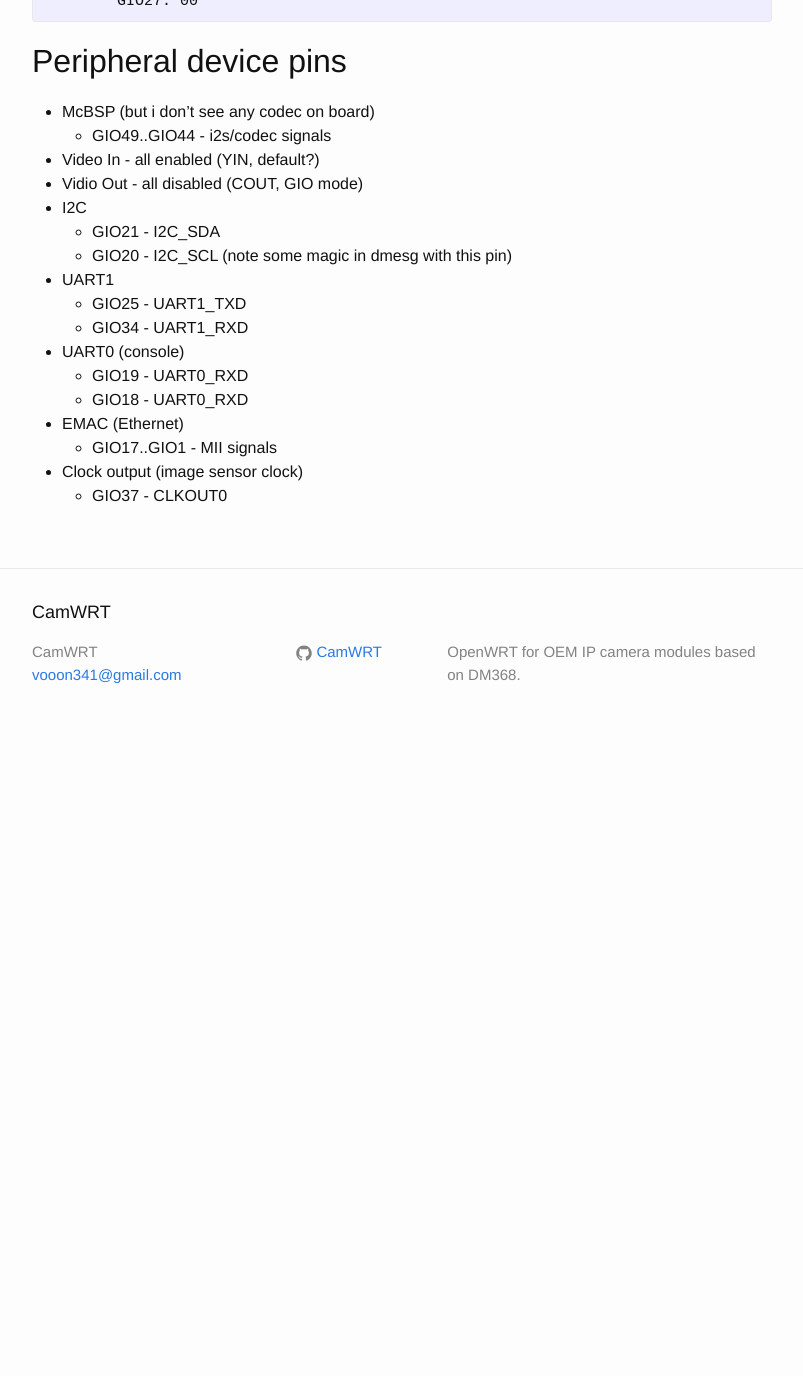
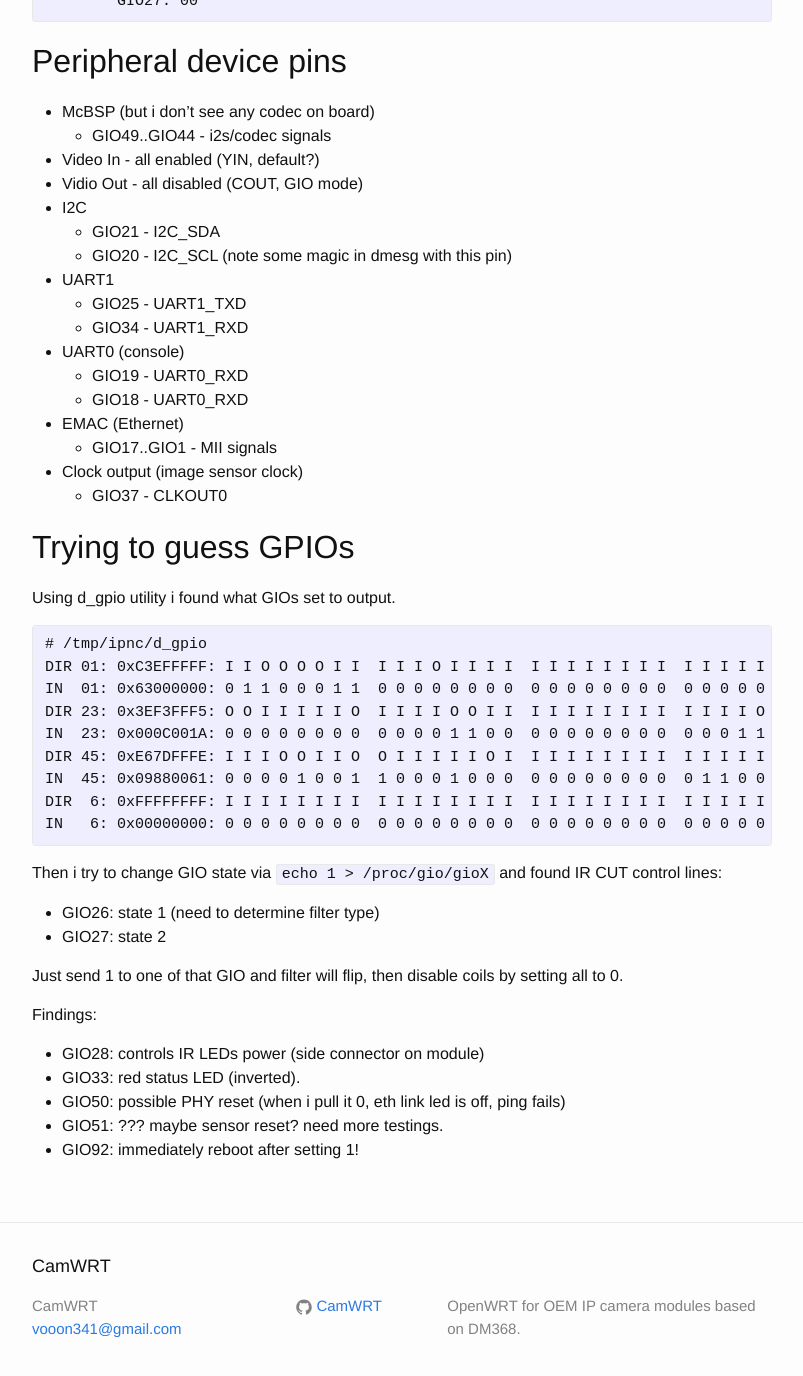
Before and after one commit to CamWRT/camwrt.github.io, a Jekyll site: the page built from _posts/2014-12-13-dump-pinmux.md, in a window 1280 px wide and 1400 px high, scrolled down 2452 px. Shown: the top 1376 px of the window, without its empty margins (238-1041 px from the left). Built offline with Jekyll 4.4.1, drawn with Linux system fonts in a browser that asks for light colours; before the commit the page ends 3198 px from its top, so only the background shows below that.

Commit message:
pinmux: Add found gpios

```diff
--- a/_posts/2014-12-13-dump-pinmux.md
+++ b/_posts/2014-12-13-dump-pinmux.md
@@ -133,5 +133,39 @@ Peripheral device pins
   - GIO37 - CLKOUT0
 
 
+Trying to guess GPIOs
+---------------------
+
+Using d_gpio utility i found what GIOs set to output.
+
+{% highlight text %}
+# /tmp/ipnc/d_gpio
+DIR 01: 0xC3EFFFFF: I I O O O O I I  I I I O I I I I  I I I I I I I I  I I I I I I I I
+IN  01: 0x63000000: 0 1 1 0 0 0 1 1  0 0 0 0 0 0 0 0  0 0 0 0 0 0 0 0  0 0 0 0 0 0 0 0
+DIR 23: 0x3EF3FFF5: O O I I I I I O  I I I I O O I I  I I I I I I I I  I I I I O I O I
+IN  23: 0x000C001A: 0 0 0 0 0 0 0 0  0 0 0 0 1 1 0 0  0 0 0 0 0 0 0 0  0 0 0 1 1 0 1 0
+DIR 45: 0xE67DFFFE: I I I O O I I O  O I I I I I O I  I I I I I I I I  I I I I I I I O
+IN  45: 0x09880061: 0 0 0 0 1 0 0 1  1 0 0 0 1 0 0 0  0 0 0 0 0 0 0 0  0 1 1 0 0 0 0 1
+DIR  6: 0xFFFFFFFF: I I I I I I I I  I I I I I I I I  I I I I I I I I  I I I I I I I I
+IN   6: 0x00000000: 0 0 0 0 0 0 0 0  0 0 0 0 0 0 0 0  0 0 0 0 0 0 0 0  0 0 0 0 0 0 0 0
+{% endhighlight %}
+
+Then i try to change GIO state via `echo 1 > /proc/gio/gioX` and found IR CUT control lines:
+
+- GIO26: state 1 (need to determine filter type)
+- GIO27: state 2
+
+Just send 1 to one of that GIO and filter will flip, then disable coils by setting all to 0.
+
+
+Findings:
+
+- GIO28: controls IR LEDs power (side connector on module)
+- GIO33: red status LED (inverted).
+- GIO50: possible PHY reset (when i pull it 0, eth link led is off, ping fails)
+- GIO51: ??? maybe sensor reset? need more testings.
+- GIO92: immediately reboot after setting 1!
+
+
 [sprufg5a]: http://www.ti.com/lit/ug/sprufg5a/sprufg5a.pdf
 [dtools]: https://github.com/CamWRT/dm36x_debug_tools
```
